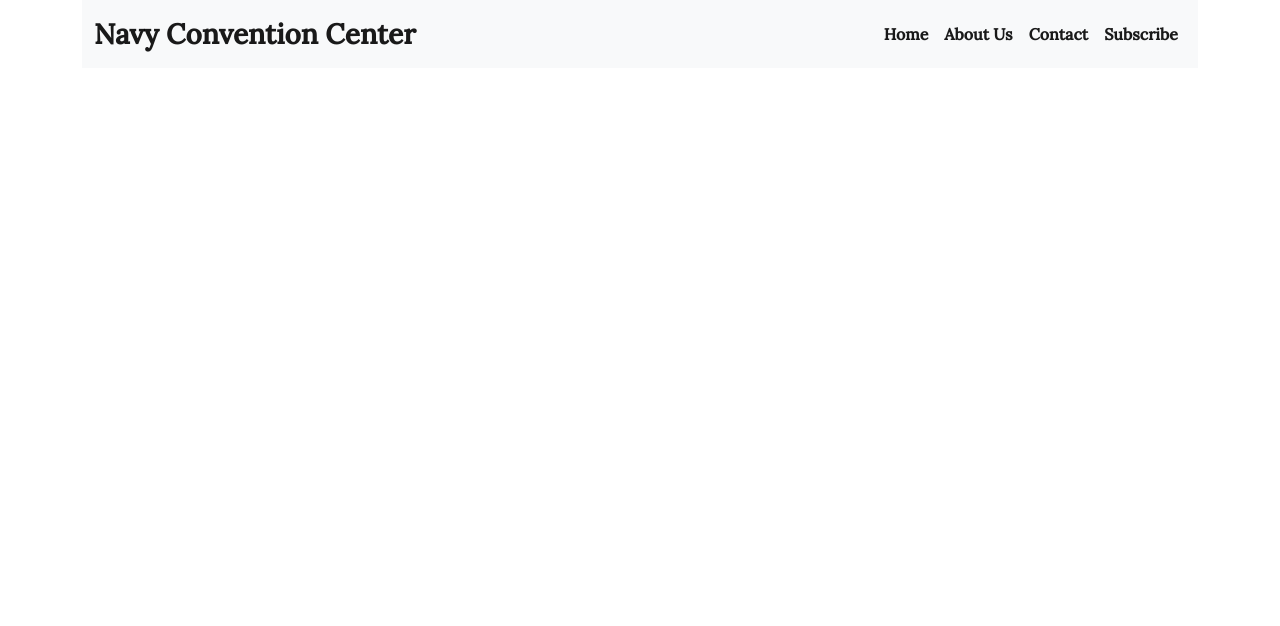
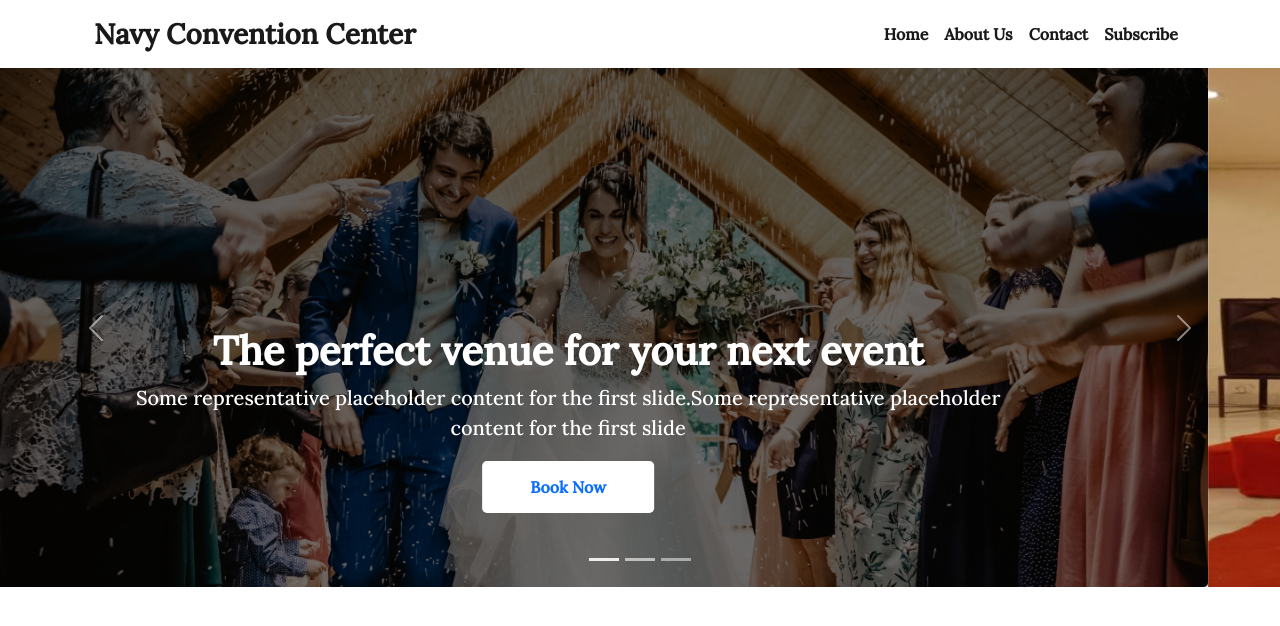
Before and after one commit to Rezaul909/Navy-Convention-, a plain HTML site: page index.html in a window 1280 px wide. Drawn offline with nearby package versions, Linux system fonts and the light colour scheme.

Commit message:
headerAdded

```diff
--- a/index.html
+++ b/index.html
@@ -10,8 +10,10 @@
 </head>
 <body>
     <header>
+        <!-- navbar section
+        ========================================-->
         <section class="container">
-            <nav class="navbar navbar-expand-lg navbar-light bg-light">
+            <nav class="navbar navbar-expand-lg navbar-light ">
                 <div class="container-fluid">
                   <a class="navbar-brand fw-bold fs-3" href="#">Navy Convention Center</a>
                   <button class="navbar-toggler" type="button" data-bs-toggle="collapse" data-bs-target="#navbarNavAltMarkup" aria-controls="navbarNavAltMarkup" aria-expanded="false" aria-label="Toggle navigation">
@@ -28,6 +30,65 @@
                 </div>
               </nav>
         </section>
+        <!-- carousel section
+        ======================================== -->
+        <section>
+            <div id="carouselExampleCaptions" class="carousel slide" data-bs-ride="carousel">
+                <div class="carousel-indicators">
+                  <button type="button" data-bs-target="#carouselExampleCaptions" data-bs-slide-to="0" class="active" aria-current="true" aria-label="Slide 1"></button>
+                  <button type="button" data-bs-target="#carouselExampleCaptions" data-bs-slide-to="1" aria-label="Slide 2"></button>
+                  <button type="button" data-bs-target="#carouselExampleCaptions" data-bs-slide-to="2" aria-label="Slide 3"></button>
+                </div>
+                <div class="carousel-inner">
+                    <div class="carousel-item active">
+                        <img src="images/banner.png" class="d-block w-100" alt="...">
+                        <div class="carousel-caption d-none d-md-block mb-5">
+                        <h5 class="fs-1 fw-bold">The perfect venue for your next event</h5>
+                        <p class="fs-5 pb-3">Some representative placeholder content for the first slide.Some representative placeholder content for the first slide</p>
+                        <a href="#" class="px-5 py-3 bg-white rounded-3 fw-bold text-decoration-none">Book Now</a>
+                        </div>
+                    </div>
+                    <div class="carousel-item ">
+                        <img src="images/banner2.jpg" class="d-block w-100" alt="...">
+                        <div class="carousel-caption d-none d-md-block mb-5">
+                        <h5 class="fs-1 fw-bold">The perfect venue for your next event</h5>
+                        <p class="fs-5 pb-3">Some representative placeholder content for the first slide.Some representative placeholder content for the first slide</p>
+                        <a href="#" class="px-5 py-3 bg-white rounded-3 fw-bold text-decoration-none">Book Now</a>
+                        </div>
+                    </div>
+                    <div class="carousel-item ">
+                        <img src="images/banner3.jpg" class="d-block w-100" alt="...">
+                        <div class="carousel-caption d-none d-md-block mb-5">
+                        <h5 class="fs-1 fw-bold">The perfect venue for your next event</h5>
+                        <p class="fs-5 pb-3">Some representative placeholder content for the first slide.Some representative placeholder content for the first slide</p>
+                        <a href="#" class="px-5 py-3 bg-white rounded-3 fw-bold text-decoration-none">Book Now</a>
+                        </div>
+                    </div>
+                    <!-- <div class="carousel-item">
+                        <img src="..." class="d-block w-100" alt="...">
+                        <div class="carousel-caption d-none d-md-block">
+                        <h5>Second slide label</h5>
+                        <p>Some representative placeholder content for the second slide.</p>
+                        </div>
+                    </div>
+                    <div class="carousel-item">
+                        <img src="..." class="d-block w-100" alt="...">
+                        <div class="carousel-caption d-none d-md-block">
+                        <h5>Third slide label</h5>
+                        <p>Some representative placeholder content for the third slide.</p>
+                        </div>
+                    </div> -->
+                </div>
+                <button class="carousel-control-prev" type="button" data-bs-target="#carouselExampleCaptions" data-bs-slide="prev">
+                  <span class="carousel-control-prev-icon" aria-hidden="true"></span>
+                  <span class="visually-hidden">Previous</span>
+                </button>
+                <button class="carousel-control-next" type="button" data-bs-target="#carouselExampleCaptions" data-bs-slide="next">
+                  <span class="carousel-control-next-icon" aria-hidden="true"></span>
+                  <span class="visually-hidden">Next</span>
+                </button>
+              </div>
+        </section>
     </header>
 
 
```
Also changed, not shown: images/banner1.jpg (deleted).
